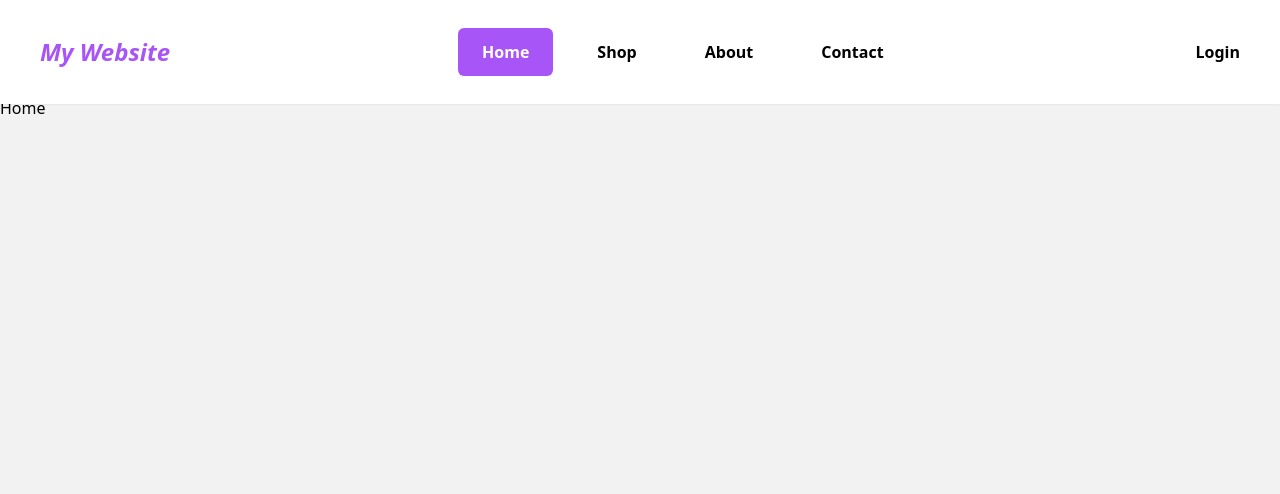
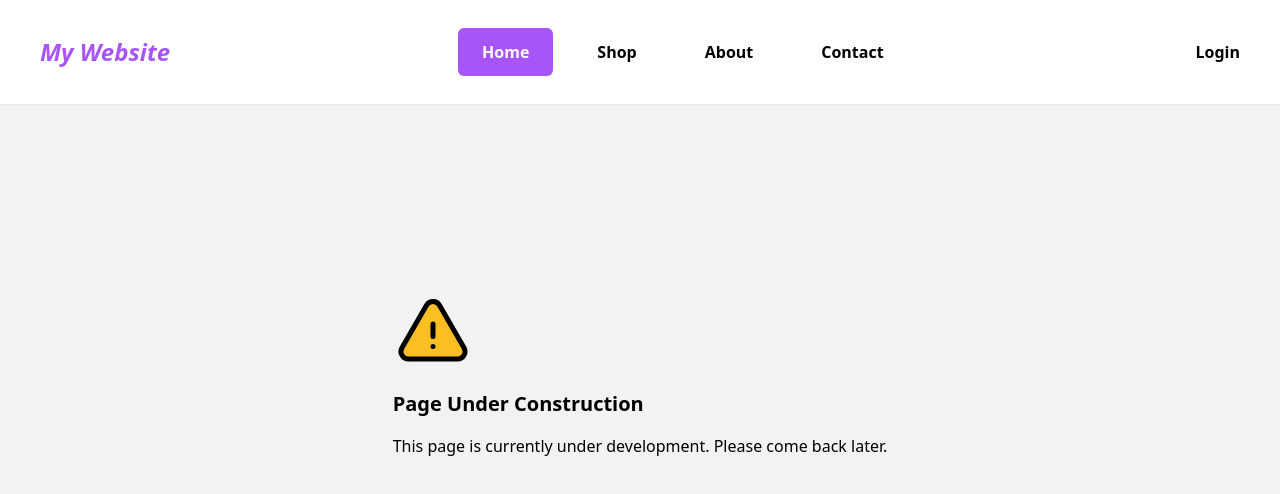
Before and after one commit to LynxQuas/MERN-ECOMMERCE, a React (Vite) app in the folder frontend/: page / in a window 1280 px wide. Shown: the top 494 px of the page. Built offline with nearby package versions, Linux system fonts and the light colour scheme; no server answers.

Commit message:
added: placeholder page

```diff
--- /dev/null
+++ b/frontend/src/pages/PlaceholderPage.jsx
@@ -0,0 +1,20 @@
+import { ExclamationTriangleIcon } from "@heroicons/react/24/outline";
+
+const PlaceholderPage = () => {
+    return (
+        <div className="h-[70vh]  flex justify-center items-center">
+            <div className="flex flex-col gap-4 p-10">
+                <ExclamationTriangleIcon className="w-20 h-20 fill-amber-400" />
+                <h2 className="text-xl font-bold inline-block">
+                    Page Under Construction
+                </h2>
+                <p>
+                    This page is currently under development. Please come back
+                    later.
+                </p>
+            </div>
+        </div>
+    );
+};
+
+export default PlaceholderPage;
```
Also changed, not shown: frontend/src/App.jsx (+7 -6 lines).
